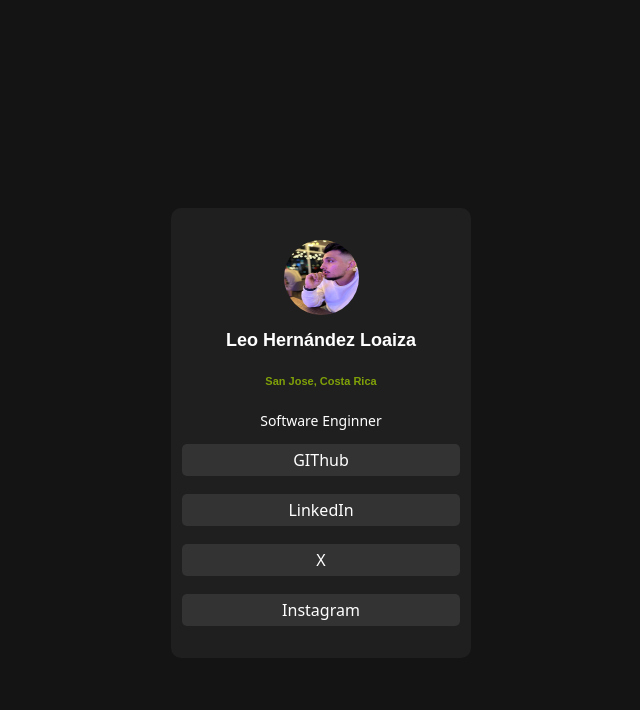
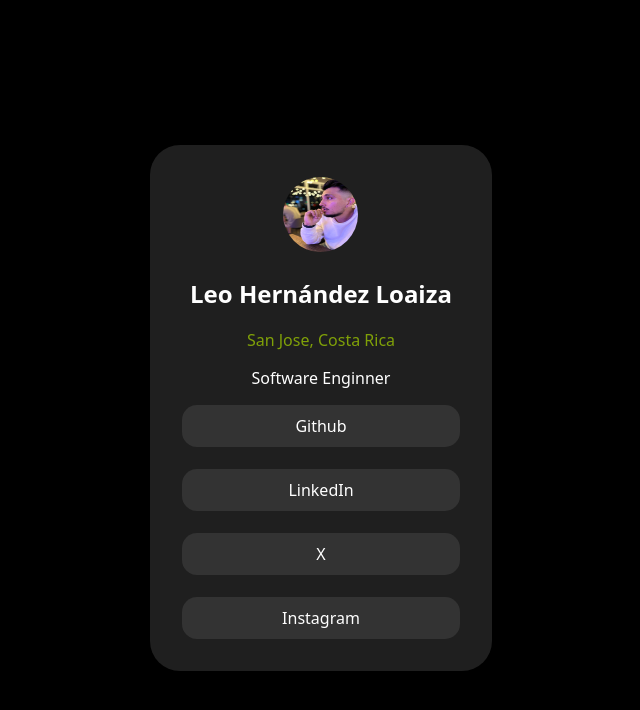
Before and after one commit to 0LHL0/Social-Profile-, a plain HTML site: page index.html in a window 1280 px wide. Shown: the whole page, without its empty margins (319-959 px from the left). Drawn offline with Linux system fonts and the light colour scheme.

Commit message:
Made some CSS Changes

```diff
--- a/index.html
+++ b/index.html
@@ -11,17 +11,17 @@
 <body>
     <section class="contenedor">
         <div>
-            <img src="imagenes/fotodeperfil.jpg" alt="foto de pefil" width="200px" height="250px">
+            <img src="imagenes/fotodeperfil.jpg" alt="foto de pefil" width="75px" height="75px">
         </div>
         <div class="nombre">
             <h1>Leo Hernández Loaiza</h1>
         </div>
         <div class="residencia">
-            <h2>San Jose, Costa Rica</h2>
+            <p>San Jose, Costa Rica</p>
         </div>
         <p class="descripcion">Software Enginner</p>
         <div class="links">
-            <a href="https://github.com/0LHL0">GIThub</a> <br>
+            <a href="https://github.com/0LHL0">Github</a> <br>
             <a href="https://www.linkedin.com/in/ brleohern%C3%A1ndezloaiza/">LinkedIn</a> <br>
             <a href="https://x.com/leo_hl09">X</a> <br>
             <a href="https://www.instagram.com/leohl09/">Instagram</a>
--- a/styles.css
+++ b/styles.css
@@ -1,70 +1,51 @@
 body {
-    background-color: hsl(0, 0%, 8%)
+    font-family: system-ui, -apple-system, BlinkMacSystemFont, 'Segoe UI', Roboto, Oxygen, Ubuntu, Cantarell, 'Open Sans', 'Helvetica Neue', sans-serif;
+    background-color: black;
+    display: flex;
+    justify-content: center ;
+    align-items: center;
+    height: 100vh;
+    text-align: center;
 }
 
 .contenedor {
     background:hsl(0, 0%, 12%);
-    width: 300px;
-    height: 450px;
-    margin: auto;
-    border-radius: 10px;
-    display: flex;
-    flex: auto;
-    flex-direction: column;
-    align-items: center;
-    justify-content: center;
-    position: relative;
-    top: 200px;
-    min-width: 250px;
-    max-width: 1440px;
-
+    padding: 2em;
+    border-radius: 30px;
 }
 
 img {
-    width: 75px;
-    height: 75px;
-    border-radius: 100%;
-    align-items: center;
-    display: flex;
-    justify-items: center;
+    border-radius: 50%;
 }
 
 h1 {
-    font-size: 18px;
-    font-family: Arial, Helvetica, sans-serif;
-    word-break: break-all;
     color: white;
 }
 
-h2 {
-    font-size: 11px;
-    font-family: Arial, Helvetica, sans-serif;
-    color: rgba(161, 206, 0, 0.747)
+.residencia p{
+    color: rgba(161, 206, 0, 0.747);
+    margin: 0;
+    padding: 0;
 }
 
+
 p {
-    font-size: 14px;
-    font-family: system-ui, -apple-system, BlinkMacSystemFont, 'Segoe UI', Roboto, Oxygen, Ubuntu, Cantarell, 'Open Sans', 'Helvetica Neue', sans-serif;
     color: white;
 }
 
-a {
+.links a {
     background: hsl(0, 0%, 20%);
     color: white;
     text-decoration: none;
-    padding: 5px 100px;
-    border-radius: 5px;
-    display: flex;
-    font-family: system-ui, -apple-system, BlinkMacSystemFont, 'Segoe UI', Roboto, Oxygen, Ubuntu, Cantarell, 'Open Sans', 'Helvetica Neue', sans-serif;
-    justify-content: space-evenly;
-    flex: auto;
+    padding: 10px 100px;
+    border-radius: 15px;
+    display: block;
 }
+
+/* Animations */
 
 a:hover {
     background: rgba(161, 206, 0, 0.747);
     color: black;
-    font-family: system-ui, -apple-system, BlinkMacSystemFont, 'Segoe UI', Roboto, Oxygen, Ubuntu, Cantarell, 'Open Sans', 'Helvetica Neue', sans-serif;
-    font-weight: bold;
     transition: 0.35s;
-
 }
```
